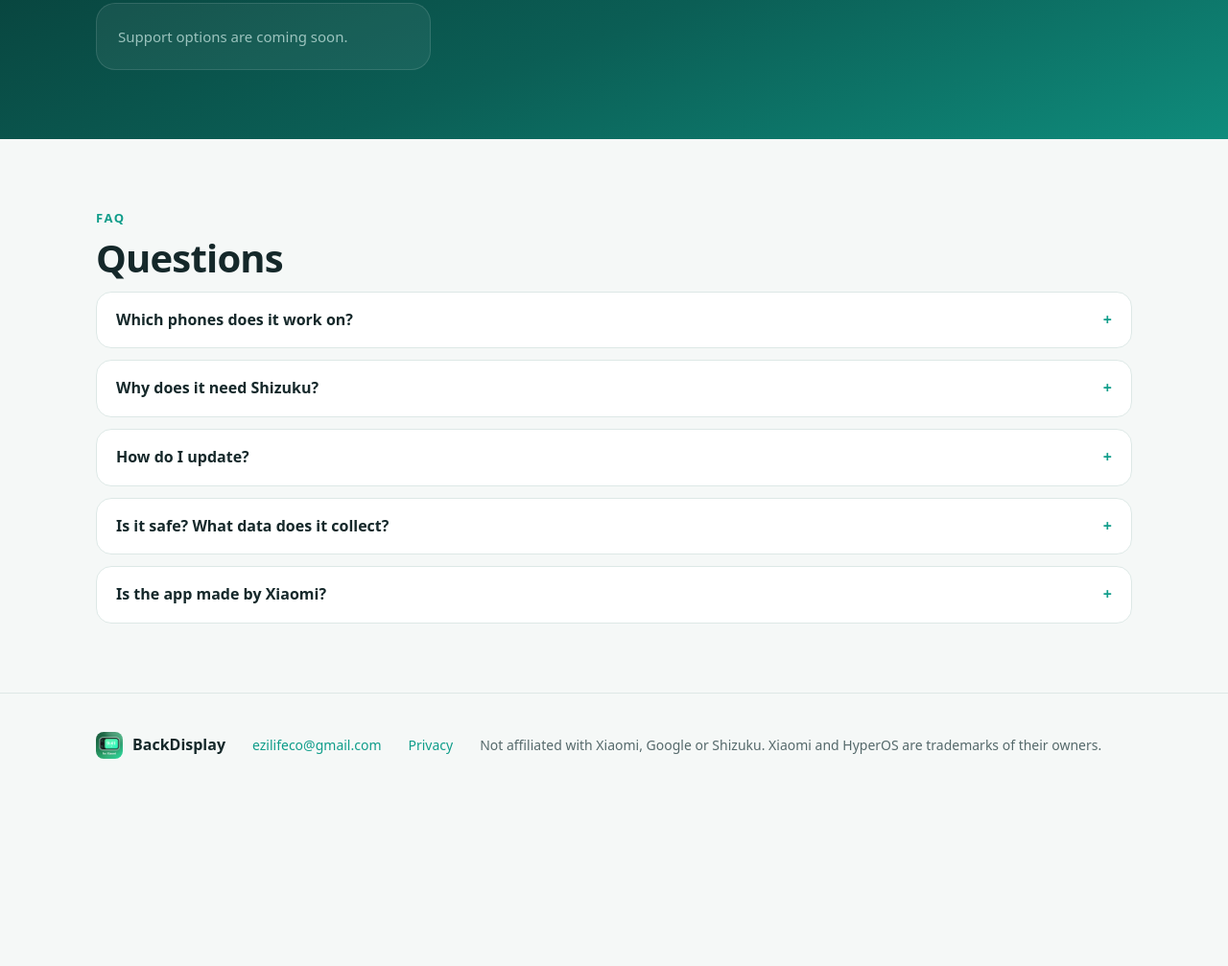
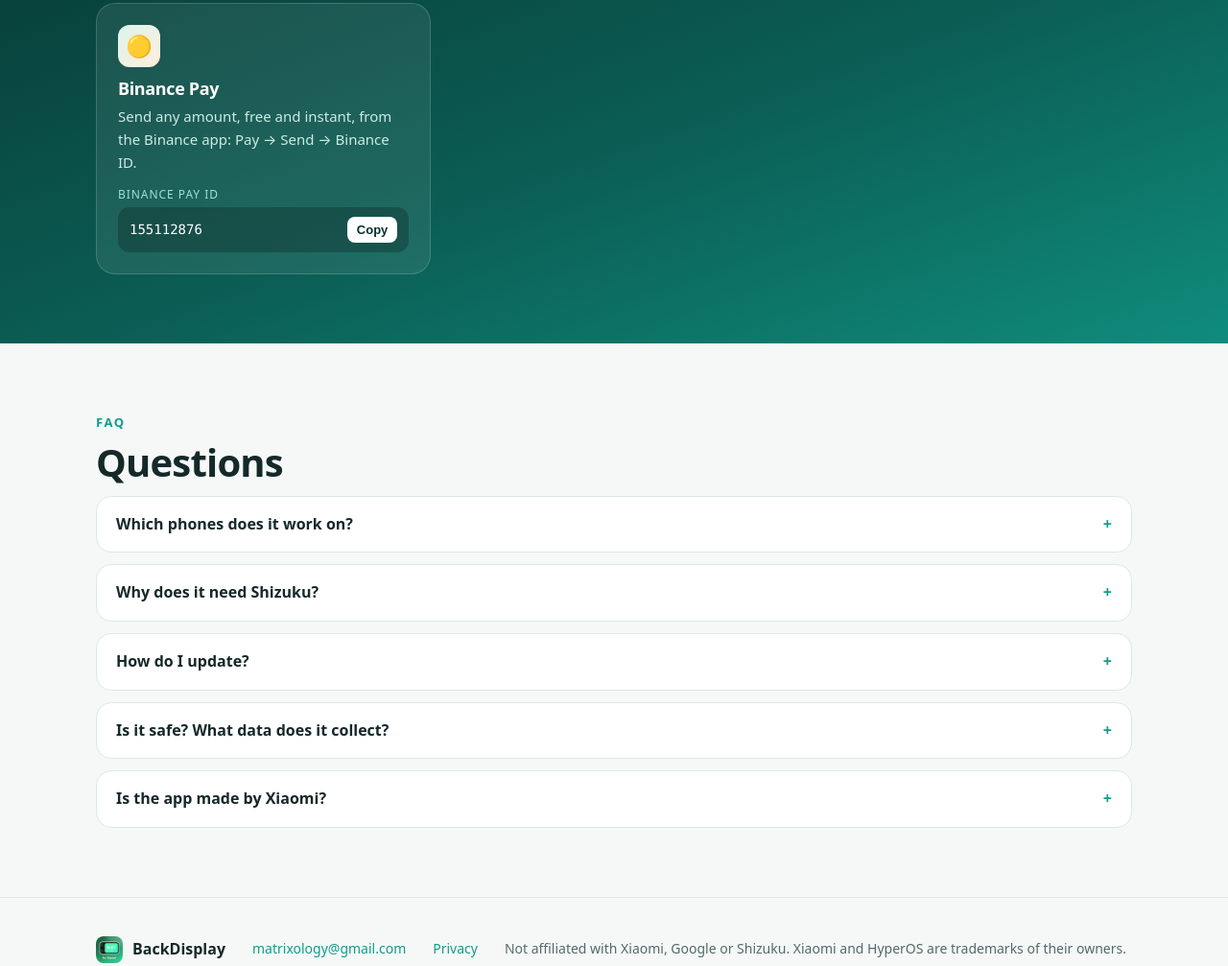
Before and after one commit to Matrixology/backdisplay, a plain HTML site: page index.html in a window 1280 px wide. Shown: the part 2629-3636 px from the top of the page at 96% size. Before the commit the page ends 3460 px from the top, so only its background shows below. Drawn offline with Linux system fonts and the light colour scheme.

Commit message:
Binance Pay ID and contact email
Co-Authored-By: Claude Opus 5.5 <noreply@anthropic.com>

```diff
--- a/config.js
+++ b/config.js
@@ -10,11 +10,11 @@ window.REARDECK = {
   apkSize: "50 MB",                 // e.g. "28 MB"
   apkSha256: "3268c0412fa7e7c174ebf9b67e4fff17e962f3529c2bc481b5ea3e9e804726cf",               // optional: lets careful users check the file
   playUrl: "",
-  email: "ezilifeco@gmail.com",
+  email: "matrixology@gmail.com",
   privacyUrl: "privacy.html",
 
   // ---- Support options (each card shows only when it has a value) ----
-  binancePayId: "",            // your Binance Pay ID (numbers), from Binance → Pay → Receive
+  binancePayId: "155112876",            // your Binance Pay ID (numbers), from Binance → Pay → Receive
   binanceQr: "",               // optional: a QR image you saved from Binance, e.g. "img/binance-qr.png"
   usdt: [                      // crypto addresses; delete the lines you don't use
     { network: "TRC20 (Tron)", address: "" },
```
Also changed, not shown: privacy.html (+1 -1 lines).
